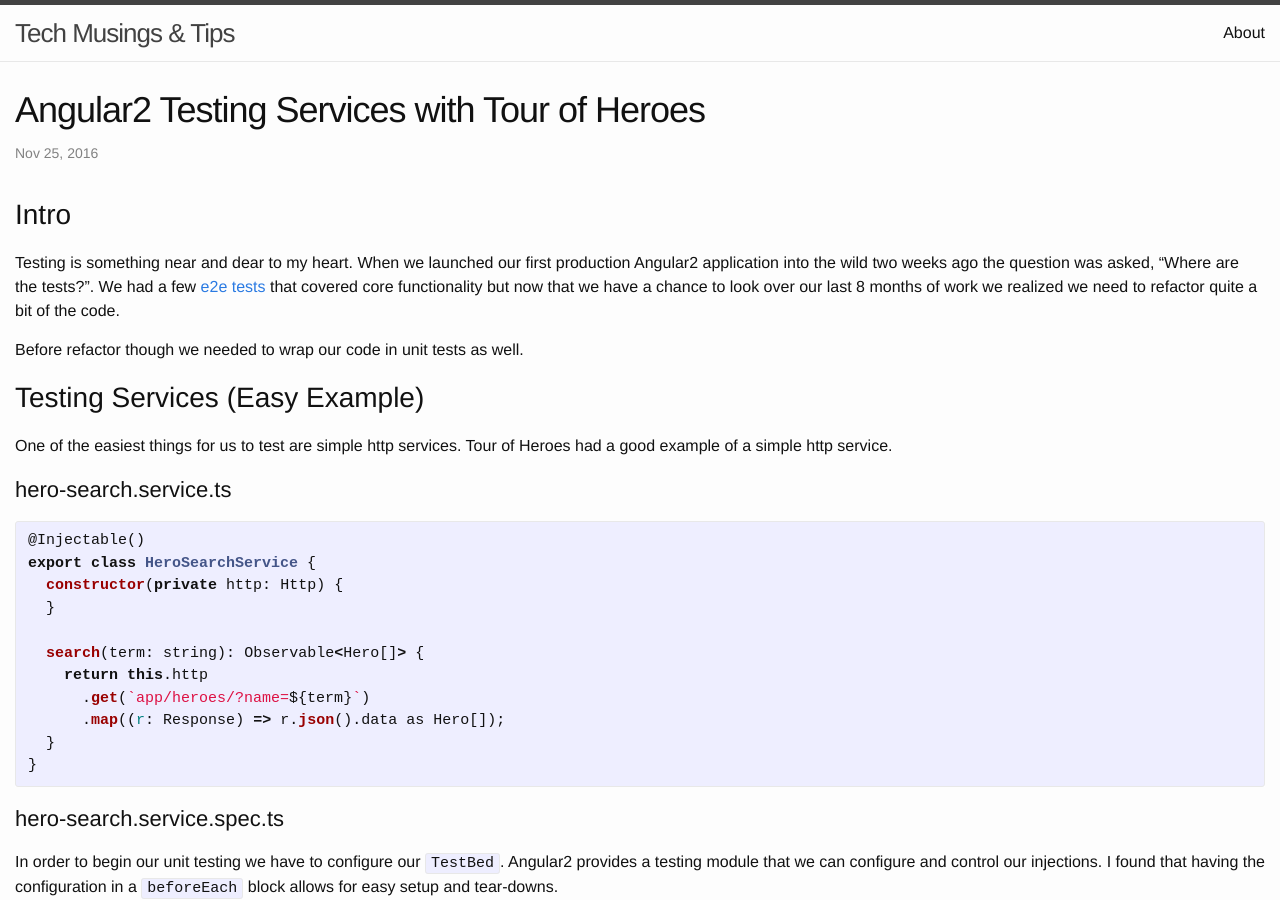
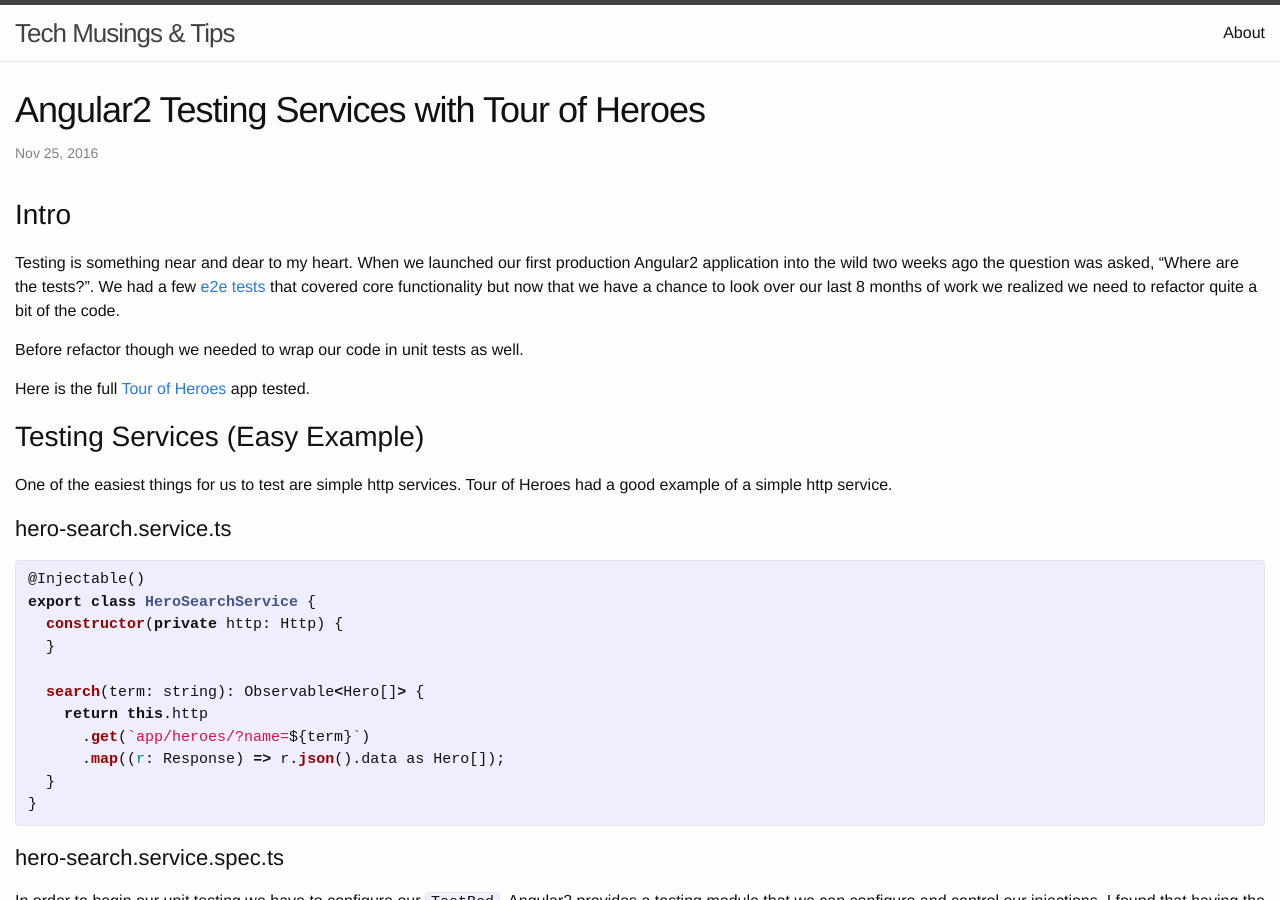
Before and after one commit to zackarychapple/zackarychapple.github.io, a Jekyll site: the page built from _posts/2016-11-25-angular2-testing-services.markdown, in a window 1280 px wide and 900 px high. Built offline with Jekyll 4.4.1, drawn with Linux system fonts in a browser that asks for light colours.

Commit message:
feat(angular2 testing): adding new testing example

```diff
--- a/_posts/2016-11-25-angular2-testing-services.markdown
+++ b/_posts/2016-11-25-angular2-testing-services.markdown
@@ -11,6 +11,8 @@ the question was asked, "Where are the tests?".  We had a few [e2e tests][e2e] t
 have a chance to look over our last 8 months of work we realized we need to refactor quite a bit of the code.
 
 Before refactor though we needed to wrap our code in unit tests as well.
+
+Here is the full [Tour of Heroes][e2e] app tested.
 
 ## Testing Services (Easy Example)
 
```
